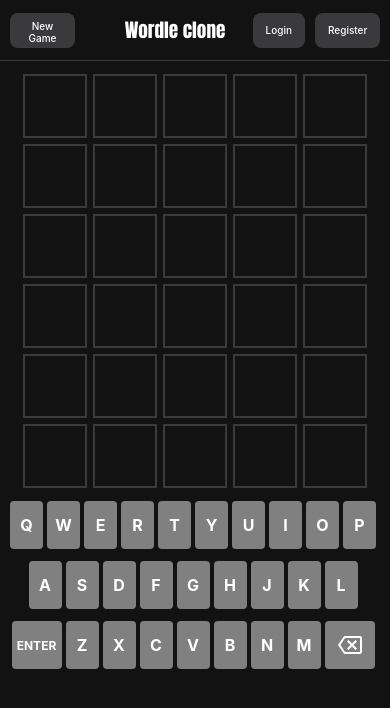
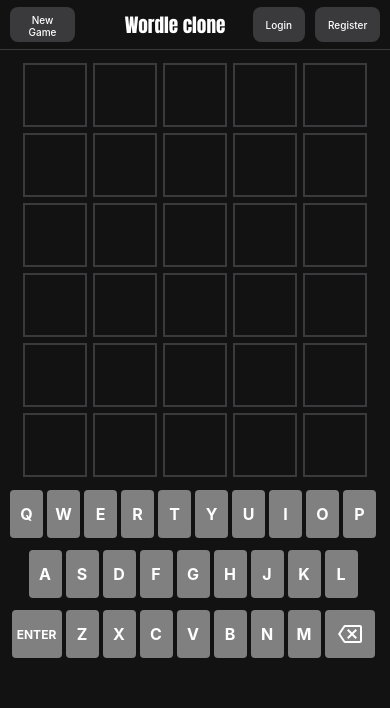
Before and after one commit to kylesmigelski/wordle-deployed, a Vue app: page / in a window 390 px wide. Shown: the top 708 px of the page. Built offline with nearby package versions, Linux system fonts and the light colour scheme; no server answers.

Commit message:
Mobile navbar height

```diff
--- a/src/App.vue
+++ b/src/App.vue
@@ -90,10 +90,11 @@
 button {
   margin-right: 15px;
 }
-@media (max-width: 920px) {
+@media screen and (max-height: 700px), screen and (max-width: 720px){
   .navbar{
     margin-bottom: 15px;
     padding: 0 5px;
+    height: 49px;
   }
   h1 {
     font-size: 1.2rem;
```
